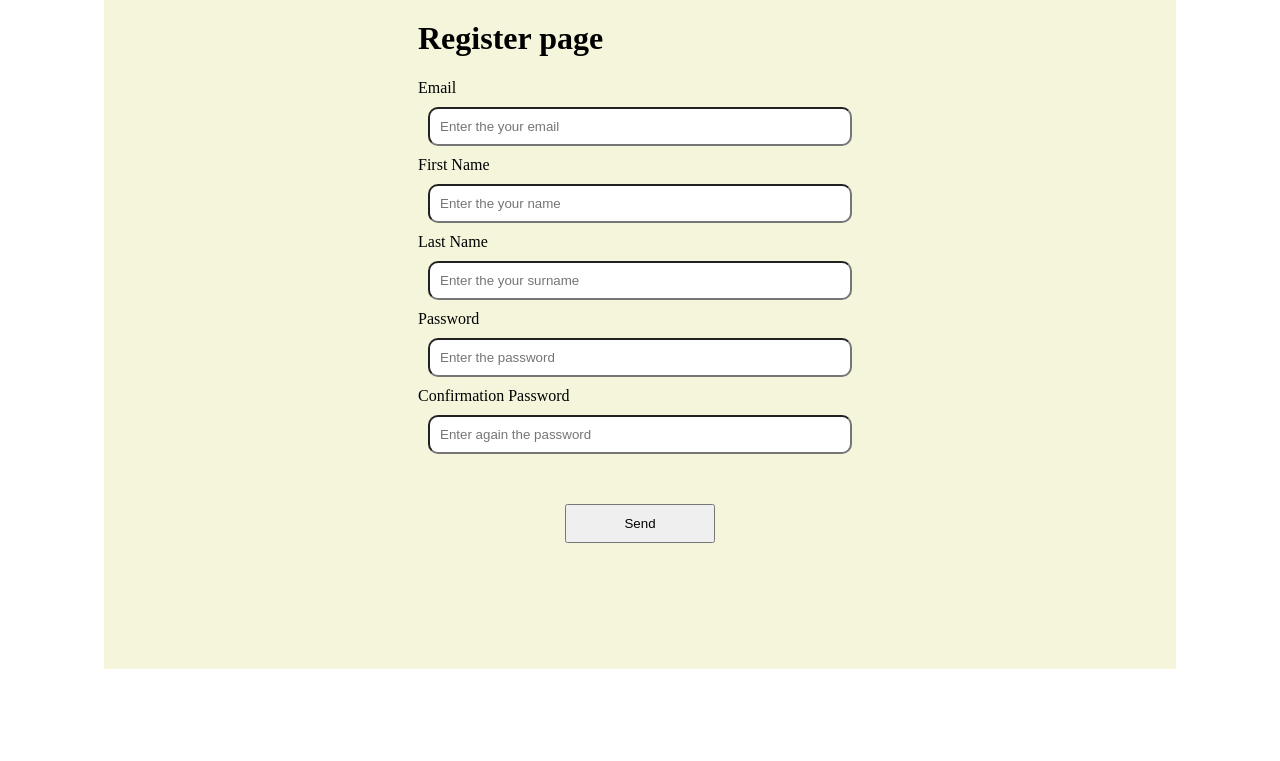
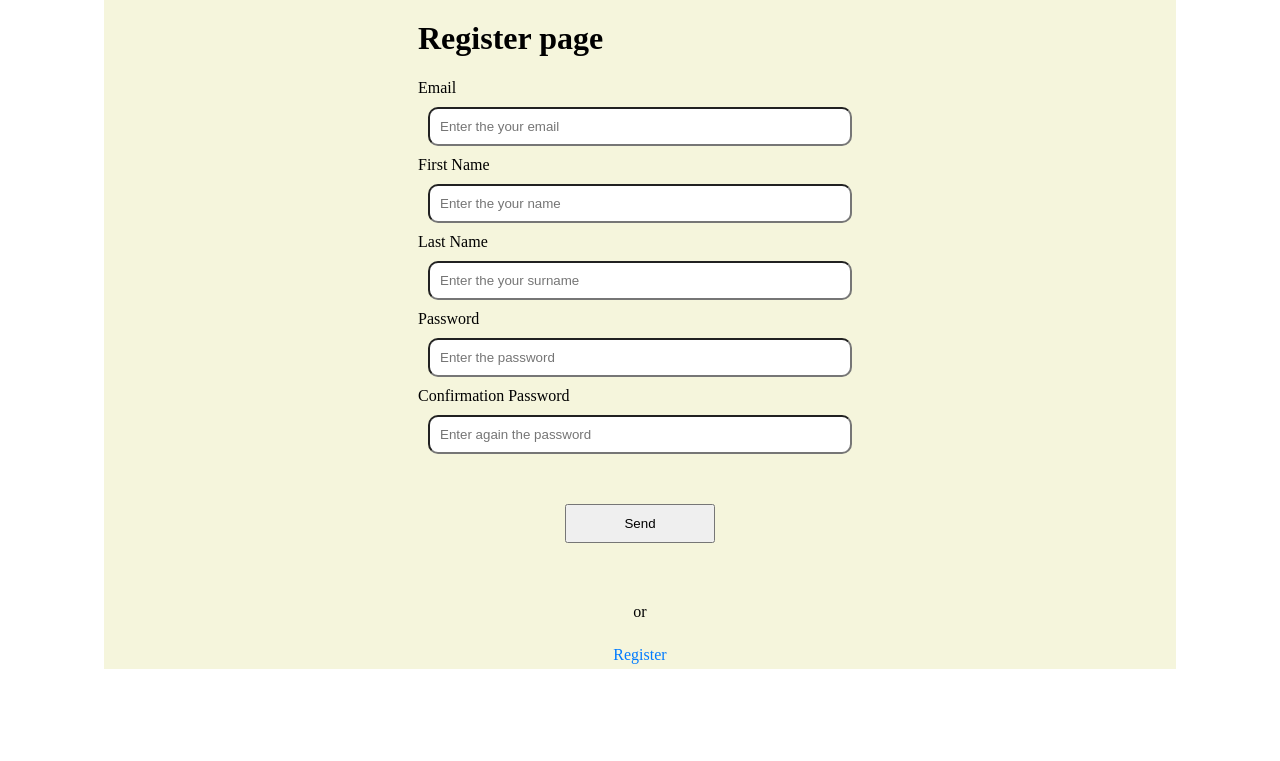
Before and after one commit to ruslanbektulqinov01/news_project, a Django app: page /auth/register/ in a window 1280 px wide. Shown: the part 39-800 px from the top of the page. Run offline with Django 5.2, Linux system fonts and the light colour scheme.

```diff
--- a/templates/auth/register.html
+++ b/templates/auth/register.html
@@ -27,6 +27,8 @@
             <input name='password2' type="password" placeholder="Enter again the password">
         </label>
         <button type="submit">Send</button>
+        <p>or</p>
+        <a href="{% url 'register' %}" style="color: #007bff">Register</a>
     </form>
 
 </div>
```
